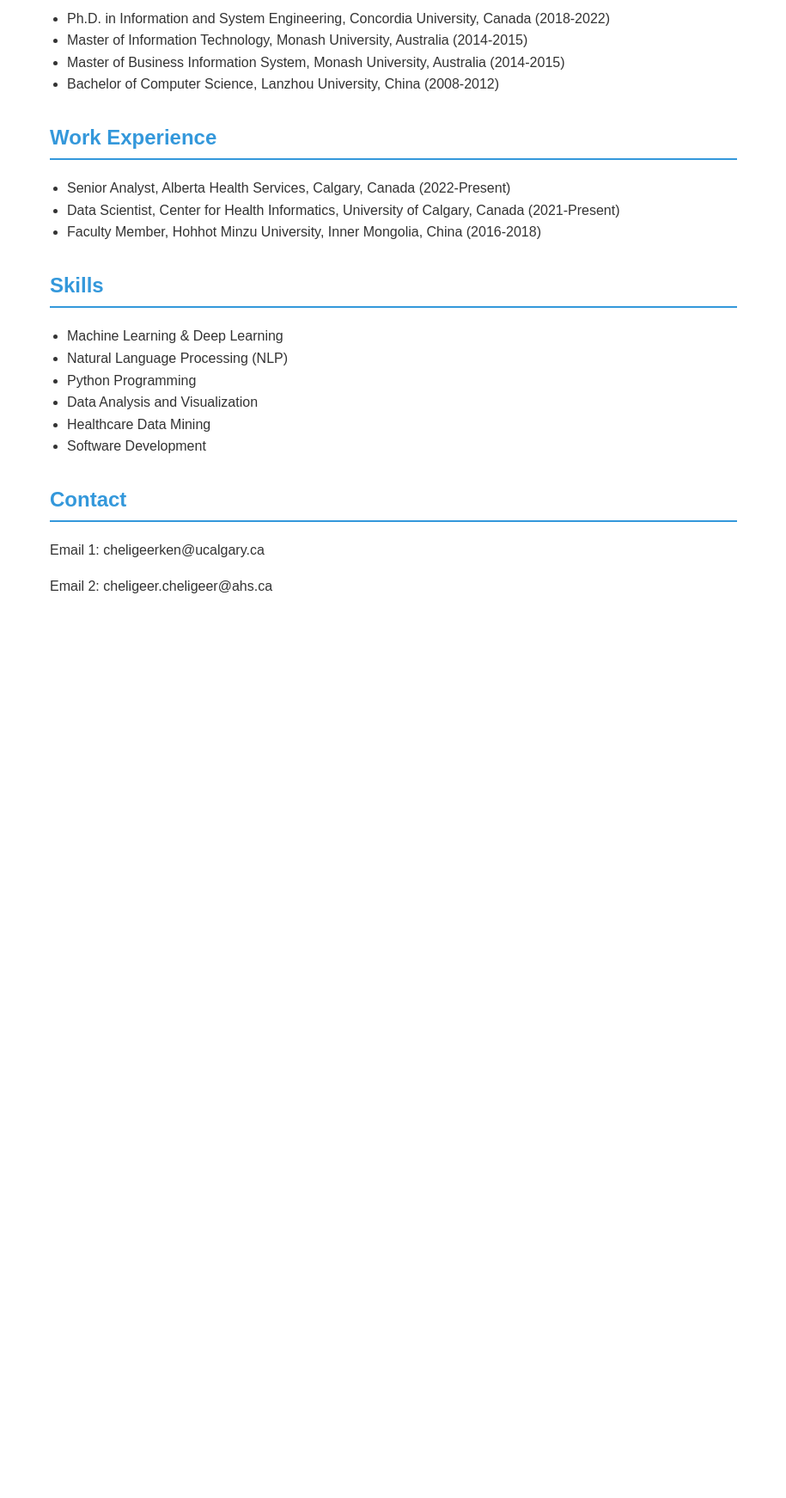
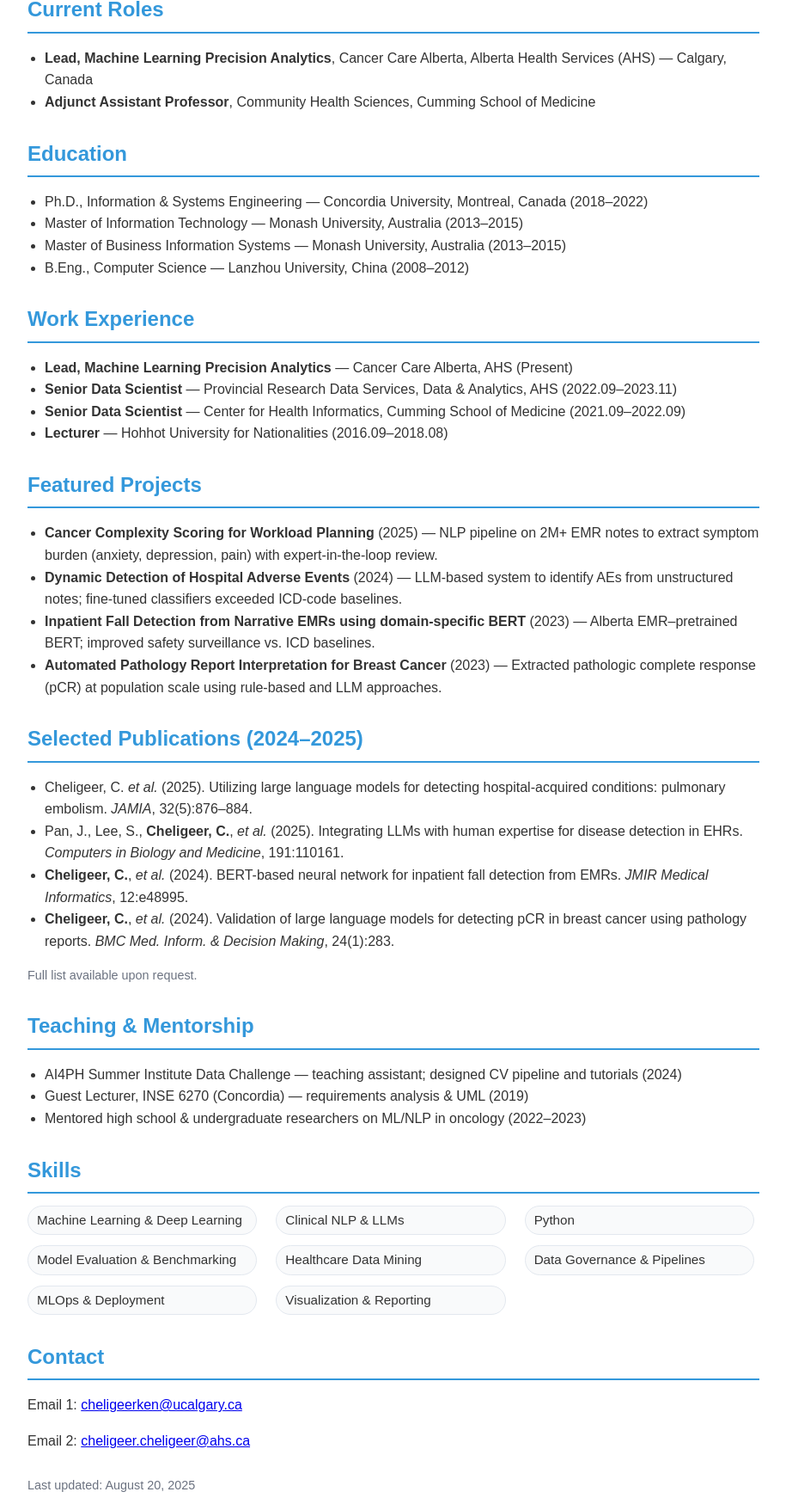
Before and after one commit to clger007/clger007.github.io, a plain HTML site: page index.html in a window 1280 px wide. Shown: the part 630-2372 px from the top of the page at 86% size, without its empty margins (182-1097 px from the left). Before the commit the page ends 1374 px from the top, so only its background shows below. Drawn offline with Linux system fonts and the light colour scheme.

Commit message:
Update index.html

```diff
--- a/index.html
+++ b/index.html
@@ -1,97 +1,170 @@
 <!DOCTYPE html>
 <html lang="en">
 <head>
-    <meta charset="UTF-8">
-    <meta name="viewport" content="width=device-width, initial-scale=1.0">
+    <meta charset="UTF-8" />
+    <meta name="viewport" content="width=device-width, initial-scale=1.0" />
     <title>Cheligeer (Ken) Cheligeer - Personal Page</title>
     <style>
+        :root {
+            --ink: #2c3e50;
+            --acc: #3498db;
+        }
+        * { box-sizing: border-box; }
         body {
-            font-family: Arial, sans-serif;
+            font-family: Arial, Helvetica, sans-serif;
             line-height: 1.6;
             color: #333;
-            max-width: 800px;
+            max-width: 900px;
             margin: 0 auto;
-            padding: 20px;
+            padding: 24px;
         }
         header {
             text-align: center;
-            margin-bottom: 20px;
+            margin-bottom: 24px;
         }
-        h1 {
-            color: #2c3e50;
-        }
+        h1 { color: var(--ink); margin: 8px 0 0; }
         .profile-image {
             width: 200px;
             height: 200px;
             border-radius: 50%;
             object-fit: cover;
-            margin: 0 auto 20px;
+            margin: 0 auto 12px;
             display: block;
         }
-        section {
-            margin-bottom: 30px;
+        section { margin-bottom: 28px; }
+        h2 {
+            color: var(--acc);
+            border-bottom: 2px solid var(--acc);
+            padding-bottom: 6px;
+            margin-bottom: 12px;
         }
-        h2 {
-            color: #3498db;
-            border-bottom: 2px solid #3498db;
-            padding-bottom: 5px;
+        ul { padding-left: 20px; }
+        .tagline { margin: 6px 0 10px; color: #555; }
+        .meta {
+            display: flex;
+            gap: 12px;
+            flex-wrap: wrap;
+            justify-content: center;
+            margin-top: 8px;
         }
-        ul {
-            padding-left: 20px;
+        .meta a {
+            color: var(--acc);
+            text-decoration: none;
         }
+        .pill {
+            display: inline-block;
+            padding: 4px 10px;
+            border-radius: 999px;
+            border: 1px solid #e3e8ef;
+            background: #f9fafb;
+            margin: 2px 6px 2px 0;
+            font-size: 0.95rem;
+        }
+        .grid {
+            display: grid;
+            grid-template-columns: repeat(auto-fit, minmax(240px, 1fr));
+            gap: 8px 16px;
+        }
+        .fineprint { color: #6b7280; font-size: 0.9rem; }
     </style>
 </head>
 <body>
     <header>
-        <img src="pic.jpg" alt="Cheligeer (Ken) Cheligeer" class="profile-image">
+        <img src="pic.jpg" alt="Cheligeer (Ken) Cheligeer" class="profile-image" />
         <h1>Cheligeer (Ken) Cheligeer</h1>
-        <p>Senior Analyst | Data Scientist | Machine Learning Expert</p>
-        <p style="text-align: center;">
-            <a href="https://clger007.github.io/resume/" style="text-decoration: none; color: #3498db;">Resume</a>
-        </p>
+        <p class="tagline">Lead, Machine Learning Precision Analytics — Cancer Care Alberta (AHS) · Adjunct Assistant Professor — Community Health Sciences, Cumming School of Medicine</p>
+        <div class="meta">
+            <a href="https://clger007.github.io/resume/">Online Resume</a>
+            <span>•</span>
+            <a href="cheligeer_cv_int.pdf" download>Download CV (PDF)</a>
+        </div>
     </header>
 
     <section>
         <h2>About Me</h2>
-        <p>I am a seasoned machine learning developer and data scientist with a Ph.D. in Systems Engineering, specializing in machine learning and natural language processing. My expertise lies in applying advanced AI techniques to healthcare and cancer research, with a focus on improving patient care and treatment outcomes.</p>
+        <p>
+            I am a machine learning and natural language processing researcher focused on clinical and population health applications. My recent work deploys LLM- and BERT-based pipelines on real-world narrative EMRs to detect hospital-acquired conditions, extract cancer outcomes from pathology, and quantify symptom burden for service planning. I build end-to-end systems—from data governance and labeling workflows to model development, evaluation, and integration—aimed at improving patient care and operational decision-making.
+        </p>
+    </section>
+
+    <section>
+        <h2>Current Roles</h2>
+        <ul>
+            <li><strong>Lead, Machine Learning Precision Analytics</strong>, Cancer Care Alberta, Alberta Health Services (AHS) — Calgary, Canada</li>
+            <li><strong>Adjunct Assistant Professor</strong>, Community Health Sciences, Cumming School of Medicine</li>
+        </ul>
     </section>
 
     <section>
         <h2>Education</h2>
         <ul>
-            <li>Ph.D. in Information and System Engineering, Concordia University, Canada (2018-2022)</li>
-            <li>Master of Information Technology, Monash University, Australia (2014-2015)</li>
-            <li>Master of Business Information System, Monash University, Australia (2014-2015)</li>
-            <li>Bachelor of Computer Science, Lanzhou University, China (2008-2012)</li>
+            <li>Ph.D., Information & Systems Engineering — Concordia University, Montreal, Canada (2018–2022)</li>
+            <li>Master of Information Technology — Monash University, Australia (2013–2015)</li>
+            <li>Master of Business Information Systems — Monash University, Australia (2013–2015)</li>
+            <li>B.Eng., Computer Science — Lanzhou University, China (2008–2012)</li>
         </ul>
     </section>
 
     <section>
         <h2>Work Experience</h2>
         <ul>
-            <li>Senior Analyst, Alberta Health Services, Calgary, Canada (2022-Present)</li>
-            <li>Data Scientist, Center for Health Informatics, University of Calgary, Canada (2021-Present)</li>
-            <li>Faculty Member, Hohhot Minzu University, Inner Mongolia, China (2016-2018)</li>
+            <li><strong>Lead, Machine Learning Precision Analytics</strong> — Cancer Care Alberta, AHS (Present)</li>
+            <li><strong>Senior Data Scientist</strong> — Provincial Research Data Services, Data & Analytics, AHS (2022.09–2023.11)</li>
+            <li><strong>Senior Data Scientist</strong> — Center for Health Informatics, Cumming School of Medicine (2021.09–2022.09)</li>
+            <li><strong>Lecturer</strong> — Hohhot University for Nationalities (2016.09–2018.08)</li>
+        </ul>
+    </section>
+
+    <section>
+        <h2>Featured Projects</h2>
+        <ul>
+            <li><strong>Cancer Complexity Scoring for Workload Planning</strong> (2025) — NLP pipeline on 2M+ EMR notes to extract symptom burden (anxiety, depression, pain) with expert-in-the-loop review.</li>
+            <li><strong>Dynamic Detection of Hospital Adverse Events</strong> (2024) — LLM-based system to identify AEs from unstructured notes; fine-tuned classifiers exceeded ICD-code baselines.</li>
+            <li><strong>Inpatient Fall Detection from Narrative EMRs using domain-specific BERT</strong> (2023) — Alberta EMR–pretrained BERT; improved safety surveillance vs. ICD baselines.</li>
+            <li><strong>Automated Pathology Report Interpretation for Breast Cancer</strong> (2023) — Extracted pathologic complete response (pCR) at population scale using rule-based and LLM approaches.</li>
+        </ul>
+    </section>
+
+    <section>
+        <h2>Selected Publications (2024–2025)</h2>
+        <ul>
+            <li>Cheligeer, C. <em>et al.</em> (2025). Utilizing large language models for detecting hospital-acquired conditions: pulmonary embolism. <em>JAMIA</em>, 32(5):876–884.</li>
+            <li>Pan, J., Lee, S., <strong>Cheligeer, C.</strong>, <em>et al.</em> (2025). Integrating LLMs with human expertise for disease detection in EHRs. <em>Computers in Biology and Medicine</em>, 191:110161.</li>
+            <li><strong>Cheligeer, C.</strong>, <em>et al.</em> (2024). BERT-based neural network for inpatient fall detection from EMRs. <em>JMIR Medical Informatics</em>, 12:e48995.</li>
+            <li><strong>Cheligeer, C.</strong>, <em>et al.</em> (2024). Validation of large language models for detecting pCR in breast cancer using pathology reports. <em>BMC Med. Inform. & Decision Making</em>, 24(1):283.</li>
+        </ul>
+        <p class="fineprint">Full list available upon request.</p>
+    </section>
+
+    <section>
+        <h2>Teaching & Mentorship</h2>
+        <ul>
+            <li>AI4PH Summer Institute Data Challenge — teaching assistant; designed CV pipeline and tutorials (2024)</li>
+            <li>Guest Lecturer, INSE 6270 (Concordia) — requirements analysis & UML (2019)</li>
+            <li>Mentored high school & undergraduate researchers on ML/NLP in oncology (2022–2023)</li>
         </ul>
     </section>
 
     <section>
         <h2>Skills</h2>
-        <ul>
-            <li>Machine Learning & Deep Learning</li>
-            <li>Natural Language Processing (NLP)</li>
-            <li>Python Programming</li>
-            <li>Data Analysis and Visualization</li>
-            <li>Healthcare Data Mining</li>
-            <li>Software Development</li>
-        </ul>
+        <div class="grid">
+            <span class="pill">Machine Learning & Deep Learning</span>
+            <span class="pill">Clinical NLP & LLMs</span>
+            <span class="pill">Python</span>
+            <span class="pill">Model Evaluation & Benchmarking</span>
+            <span class="pill">Healthcare Data Mining</span>
+            <span class="pill">Data Governance & Pipelines</span>
+            <span class="pill">MLOps & Deployment</span>
+            <span class="pill">Visualization & Reporting</span>
+        </div>
     </section>
 
     <section>
         <h2>Contact</h2>
-        <p>Email 1: cheligeerken@ucalgary.ca  </p>
-        <p>Email 2: cheligeer.cheligeer@ahs.ca</p>
+        <p>Email 1: <a href="mailto:cheligeerken@ucalgary.ca">cheligeerken@ucalgary.ca</a></p>
+        <p>Email 2: <a href="mailto:cheligeer.cheligeer@ahs.ca">cheligeer.cheligeer@ahs.ca</a></p>
+    </section>
 
-    </section>
+    <p class="fineprint">Last updated: August 20, 2025</p>
 </body>
 </html>
```
